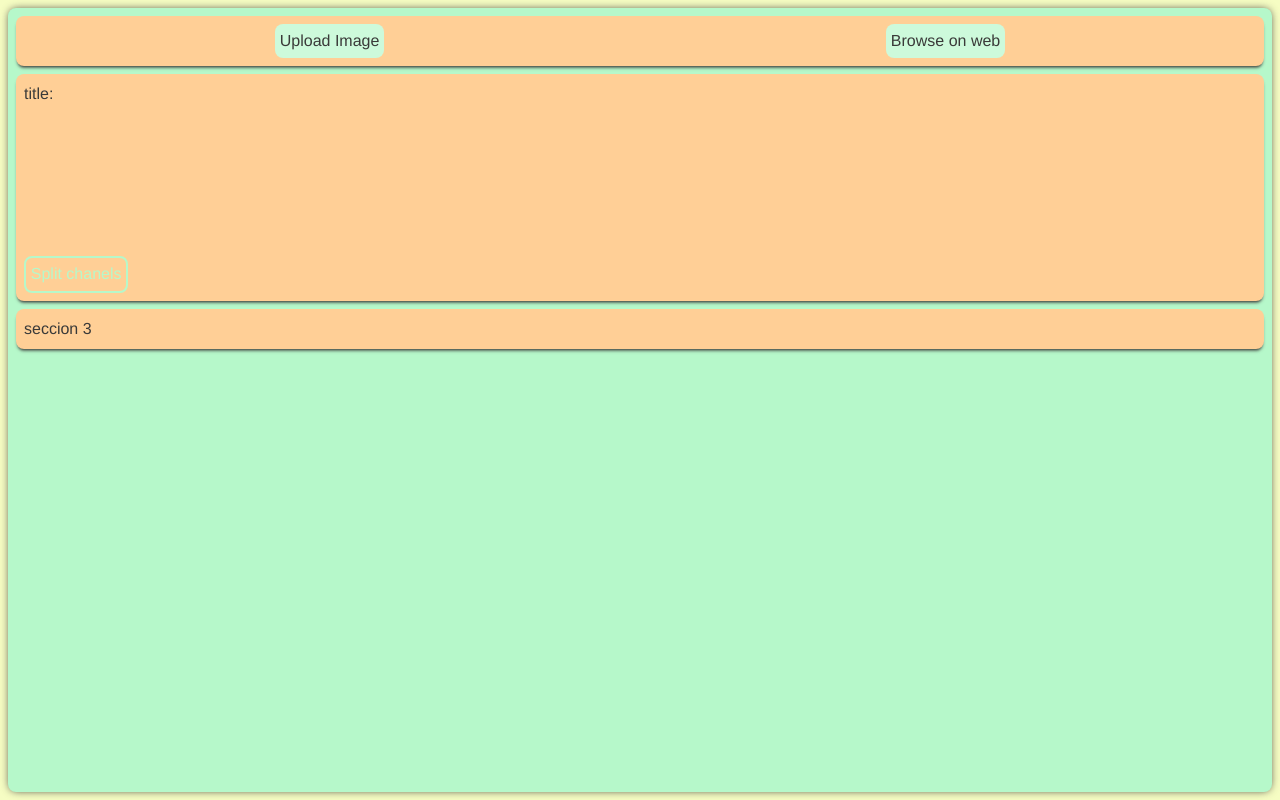
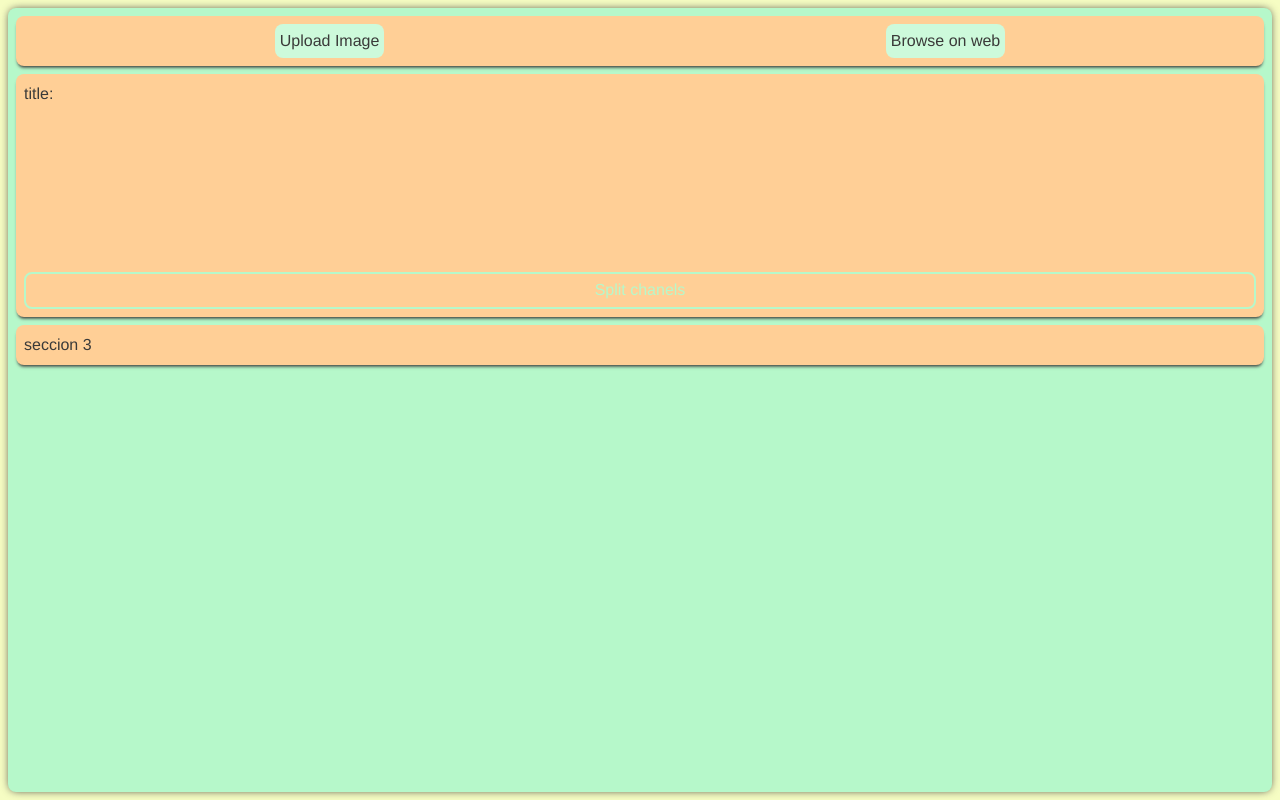
Before and after one commit to leninrkb/rgb-spectrum, a Vue app: page / in a window 1280 px wide. Built offline with nearby package versions, Linux system fonts and the light colour scheme.

Commit message:
split seccion in a vcolumn

```diff
--- a/src/views/HomeView.vue
+++ b/src/views/HomeView.vue
@@ -7,10 +7,12 @@
 			</VRow>
 		</ElevatedCard>
 		<ElevatedCard>
-			title: {{ store.get_name }}
-			<!-- <img :src="store.get_object_url" alt="selected img" /> -->
-			<VCanva :img_url="store.get_object_url"></VCanva>
-			<OutlineButton>Split chanels</OutlineButton>
+			<VColumn>
+				title: {{ store.get_name }}
+				<!-- <img :src="store.get_object_url" alt="selected img" /> -->
+				<VCanva :img_url="store.get_object_url"></VCanva>
+				<OutlineButton>Split chanels</OutlineButton>
+			</VColumn>
 		</ElevatedCard>
 		<ElevatedCard> seccion 3 </ElevatedCard>
 	</VColumn>
```
